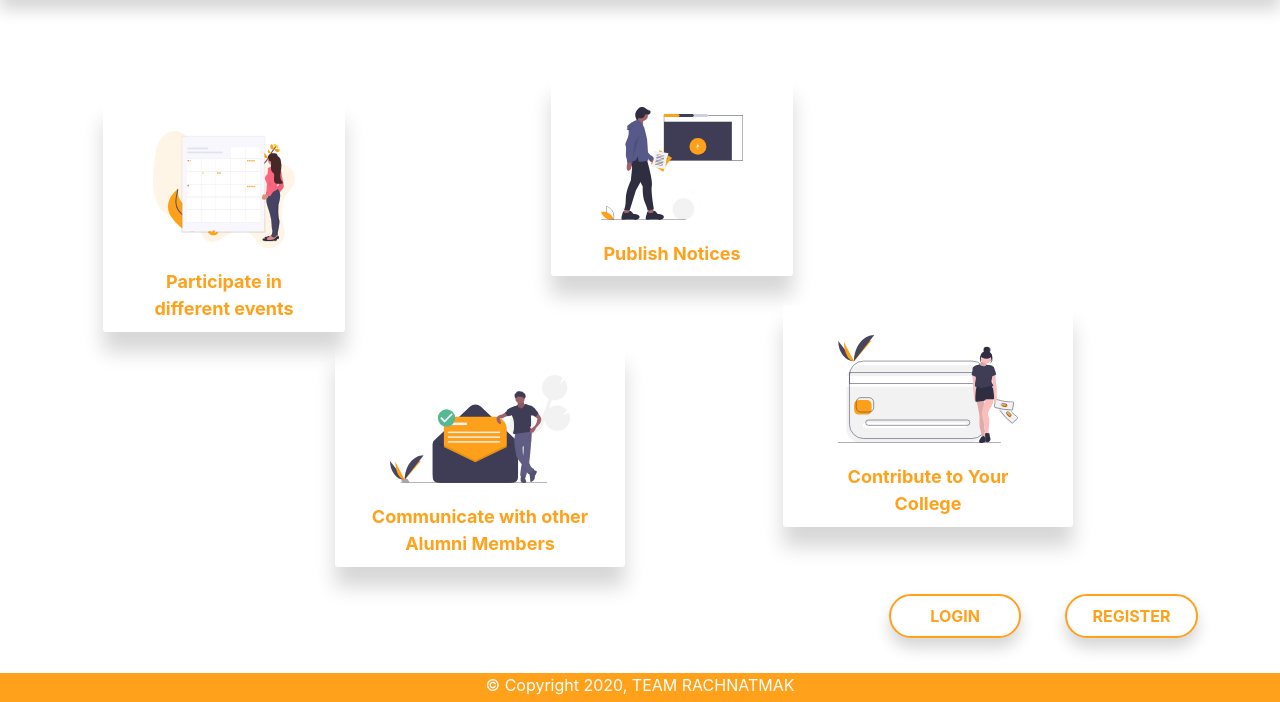
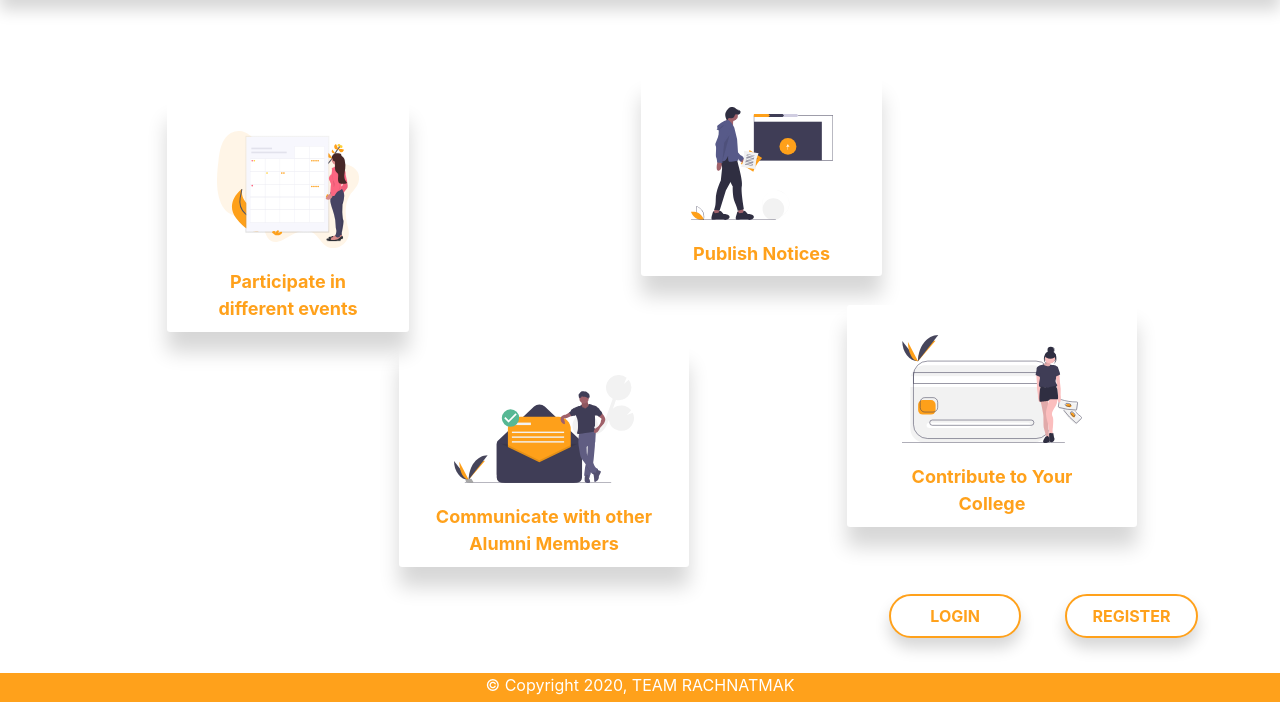
Before and after one commit to Shiv1202/SIH_2020, a Django app: page / in a window 1280 px wide. Shown: the part 98-800 px from the top of the page. Run offline with Django 3.2, Linux system fonts and the light colour scheme; some libraries are stand-ins or nearby versions.

Commit message:
Update onboarding.css

```diff
--- a/Alumni_system/Users/static/Users/css/onboarding.css
+++ b/Alumni_system/Users/static/Users/css/onboarding.css
@@ -1,8 +1,6 @@
 a, a:hover{
     color: inherit;
-}
-.root {
-    margin: 0 auto;
+    text-decoration: none;
 }
 .head
 {
@@ -21,6 +19,14 @@ a, a:hover{
     bottom: 0;
     color: white;
     text-align: center;
+}
+.logo img
+{
+    width: 35%;
+}
+#f-text
+{
+    margin-bottom: 0.3rem;
 }
 .card
 {
@@ -52,47 +58,29 @@ a, a:hover{
     margin-top: 20px;
     font-size: large;
 }
-.logo img
-{
-    width: 35%;
-}
 
-#f-text
-{
-    margin-bottom: 0.3rem;
-}
-
-/* #typewriter {
-    white-space: nowrap;
-    overflow: hidden;
-    animation: animated-text 3s steps(30,end) 1s infinite normal forwards;
-  }
-@keyframes animated-text{
-    from{width: 0;}
-    to{width: 540px;}
-  } */
 
   #c-id4
   {
     z-index: 2;
     bottom: 20%;
-    right: 15%;
+    right: 10%;
   }
   #c-id3
   {
-    right: 35%;
     top: 20%;
+    left: 47%;
   }
   #c-id2
   {
     bottom: 15%;
-    right: 50%;
+    right: 45%;
     z-index: -1;
   }
   #c-id1
   {
     top: 23%;
-    left: 5%;
+    left: 10%;
   }
   .buttons
   {
```
